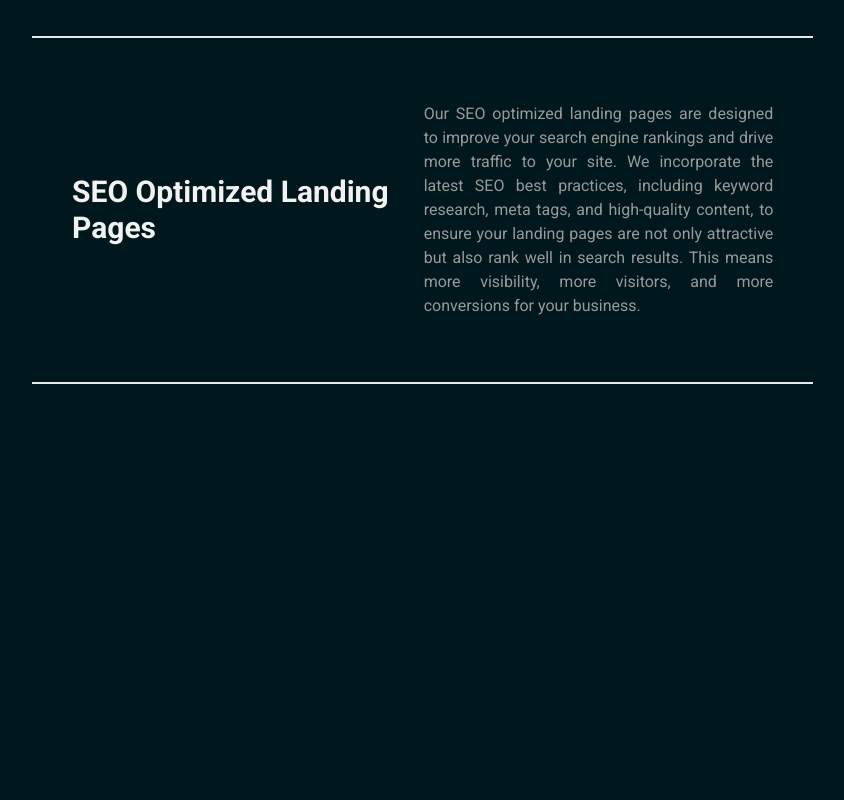
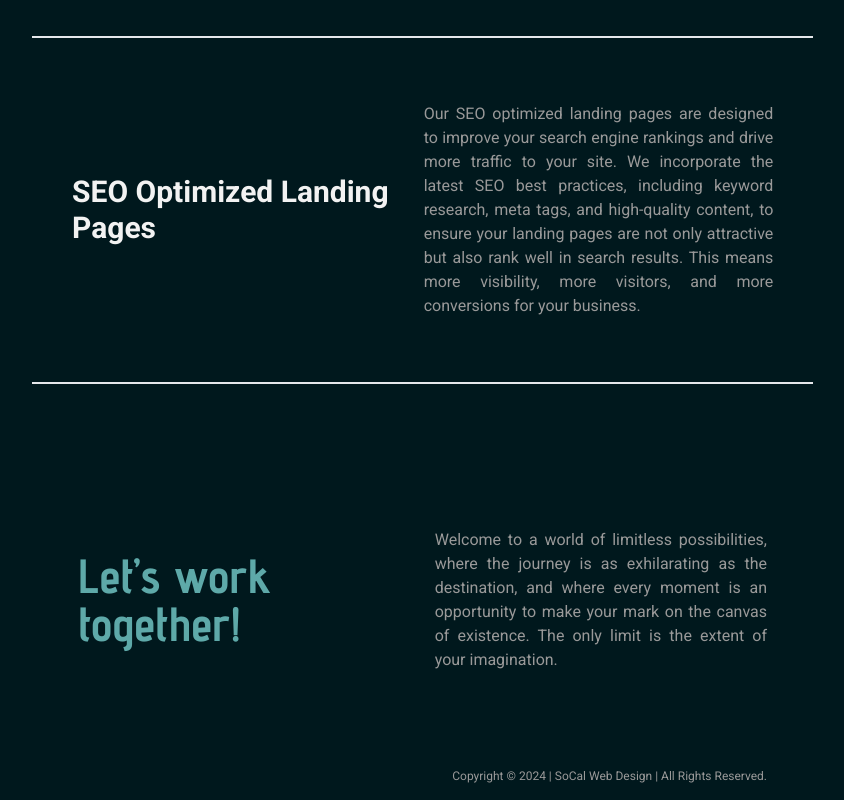
Before and after one commit to tugbaesat/socalwebdesign, a Next.js app: page / in a window 1280 px wide. Shown: the part 2368-3168 px from the top of the page, without its empty margins (369-1213 px from the left). Before the commit the page ends 2896 px from the top, so only its background shows below. Built offline with nearby package versions, Linux system fonts and the light colour scheme.

Commit message:
Add Footer section

```diff
--- /dev/null
+++ b/app/components/Copyright.jsx
@@ -0,0 +1,11 @@
+import React from "react";
+
+const Copyright = () => {
+  return (
+    <div className="flex items-end justify-end pb-4 text-xs px-36">
+      <p>Copyright © 2024 | SoCal Web Design | All Rights Reserved.</p>{" "}
+    </div>
+  );
+};
+
+export default Copyright;
--- /dev/null
+++ b/app/components/Footer.jsx
@@ -0,0 +1,14 @@
+import React from "react";
+
+const Footer = () => {
+  return (
+    <section className="flex items-center justify-center gap-6 pb-24 px-36">
+      <h2 className="w-1/2 text-5xl font-bold text-brand-primary">
+        Let’s work together!
+      </h2>
+      <p className="w-1/2 text-justify">Welcome to a world of limitless possibilities, where the journey is as exhilarating as the destination, and where every moment is an opportunity to make your mark on the canvas of existence. The only limit is the extent of your imagination.</p>
+    </section>
+  );
+};
+
+export default Footer;
--- a/app/components/Services.jsx
+++ b/app/components/Services.jsx
@@ -27,7 +27,7 @@ const services = [
 ];
 const Services = () => {
   return (
-    <div className="flex flex-col items-center justify-center py-36">
+    <section className="flex flex-col items-center justify-center py-36">
       <h2 className="text-6xl font-bold text-brand-primary">Services</h2>
       <table className="w-4/5 table-fixed">
         <tbody className="">
@@ -39,7 +39,7 @@ const Services = () => {
           ))}
         </tbody>
       </table>
-    </div>
+    </section>
   );
 };
 
--- a/app/page.js
+++ b/app/page.js
@@ -2,6 +2,8 @@ import Image from "next/image";
 import Navbar from "./components/Navbar/Navbar";
 import Hero from "./components/Hero";
 import Services from "./components/Services";
+import Footer from "./components/Footer";
+import Copyright from "./components/Copyright";
 
 export default function Home() {
   return (
@@ -10,6 +12,8 @@ export default function Home() {
       <div className="pl-[300px]">
         <Hero />
         <Services />
+        <Footer />
+        <Copyright />
       </div>
     </main>
   );
```
